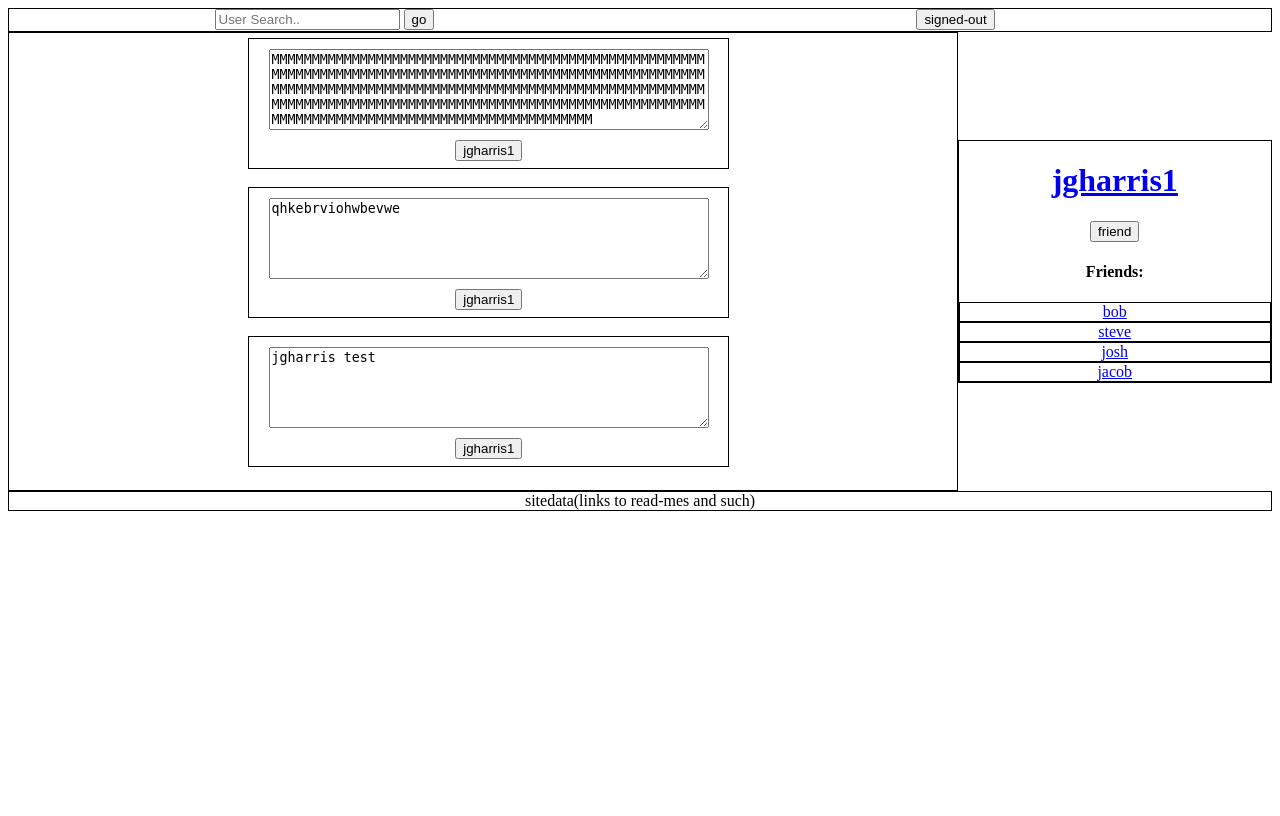
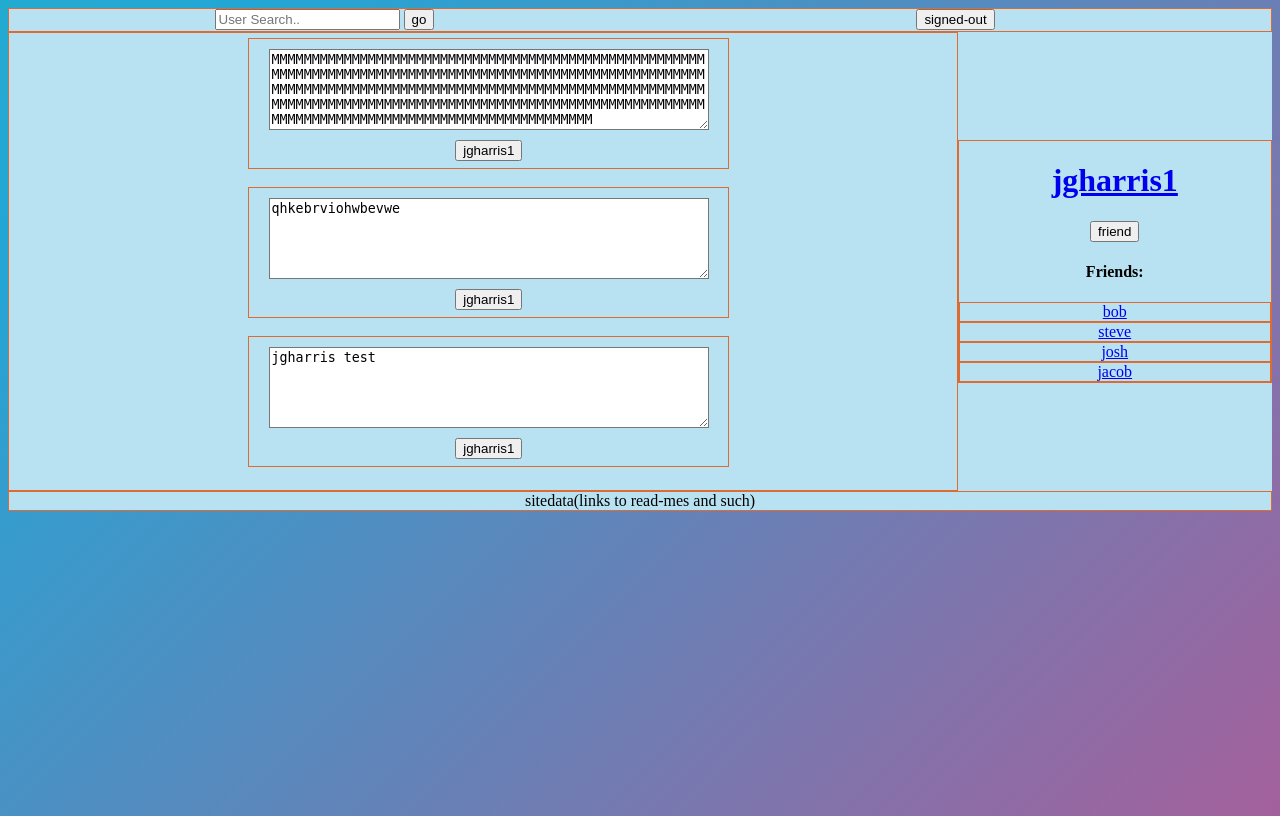
Before and after one commit to dl1364/Group-7, a Django app: page /userpage/1/ in a window 1280 px wide. Before the commit the page ends 511 px from the top, so only its background shows below. Run offline with Django 3.2, Linux system fonts and the light colour scheme; data comes from the database, SQL or seed files in the repository.

Commit message:
update css and script
add message(), chng_pass(), and some new css types

```diff
--- a/userpage/static/userpage/pagescript.js
+++ b/userpage/static/userpage/pagescript.js
@@ -13,6 +13,25 @@ function HelloWorld()
 	var len = str.length;
 	var newstr = len + "/256";
 	location.innerHTML = newstr;
+}
+
+function message(user1, user2)
+{
+	var roomName = user1 + "__" + user2;
+	window.location.pathname = '/chat/' + roomName + '/';
+}
+
+function pass_chng()
+{
+	var boxloc = document.getElementById("chng_pass");
+	if(boxloc.style.display === "none")
+	{
+		boxloc.style.display = "block";
+	}
+	else
+	{
+		boxloc.style.display = "none";
+	}
 }
 
 function edit_fun(id, method)
--- a/userpage/static/userpage/style.css
+++ b/userpage/static/userpage/style.css
@@ -1,3 +1,23 @@
+body
+{
+	background: linear-gradient(-45deg, #ee7752, #e73c7e, #23a6d5, #23d5ab);
+	background-size: 400% 400%;
+	animation: gradient 60s ease infinite;
+	height: 100vh;
+}
+
+@keyframes gradient {
+	0% {
+		background-position: 0% 50%;
+	}
+	50% {
+		background-position: 100% 50%;
+	}
+	100% {
+		background-position: 0% 50%;
+	}
+}
+
 div
 {
 	text-align:center;
@@ -102,6 +122,7 @@ div
 
 #text_input, .edit_input, #post_content_box
 {
+	background-color: white;
 	width: 96%;
 }
 
@@ -110,10 +131,66 @@ div
 	height: 18px;
 }
 
-#stream, #nav, #sitedat, .exppost, #newpost, .edit, #friends, .friend
+.marg_z
+{
+	margin-top: 0px;
+	margin-bottom: 0px;
+	text-align:left;
+}
+
+.title
+{
+	font-size: 60px;
+	text-align: center;
+	font-family: classic-roman;
+}
+
+.errormsg
+{
+	color:red;
+}
+
+#stream, #nav, #sitedat, .exppost, #newpost, .edit, #friends, .friend, .login_box
 {
 	border-collapse: collapse;
-	border-color:black;
+	border-color:#e06b31;
   	border-width:1px;
   	border-style:solid;
 }
+
+.login_box
+{
+	padding: 10;
+	margin: auto;
+	background: #b8e2f2;
+	border-color: black;
+	width: 200px;
+	border-radius: 6px;
+}
+
+.or
+{
+   width: 100%;
+   text-align: center;
+   border-bottom: 1px solid #000;
+   line-height: 0.1em;
+   margin: 10px 0 20px;
+}
+
+.background
+{
+	background-color: #b8e2f2;
+}
+
+.or span
+{
+    background:#b8e2f2;
+    padding:0 10px;
+}
+
+#chng_pass
+{
+	position: absolute;
+	top:30px;
+	left:45%;
+}
```
